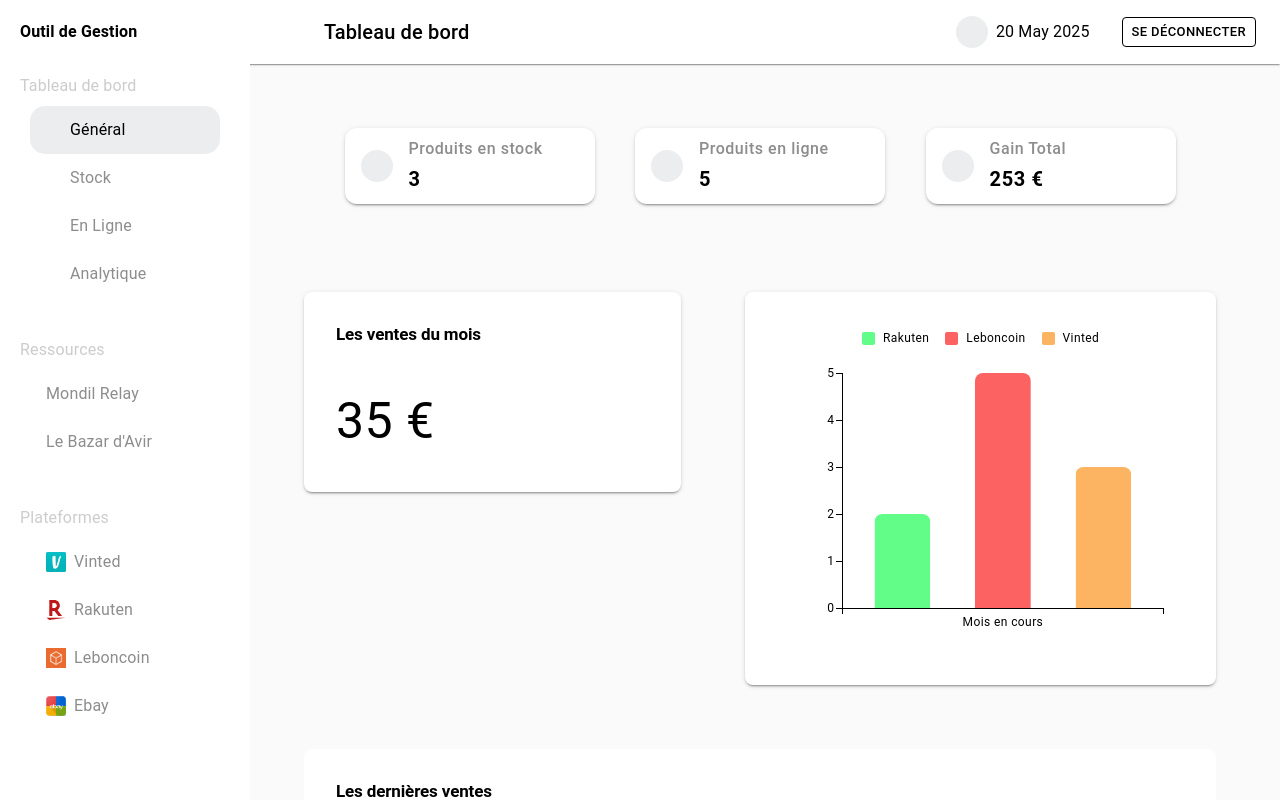
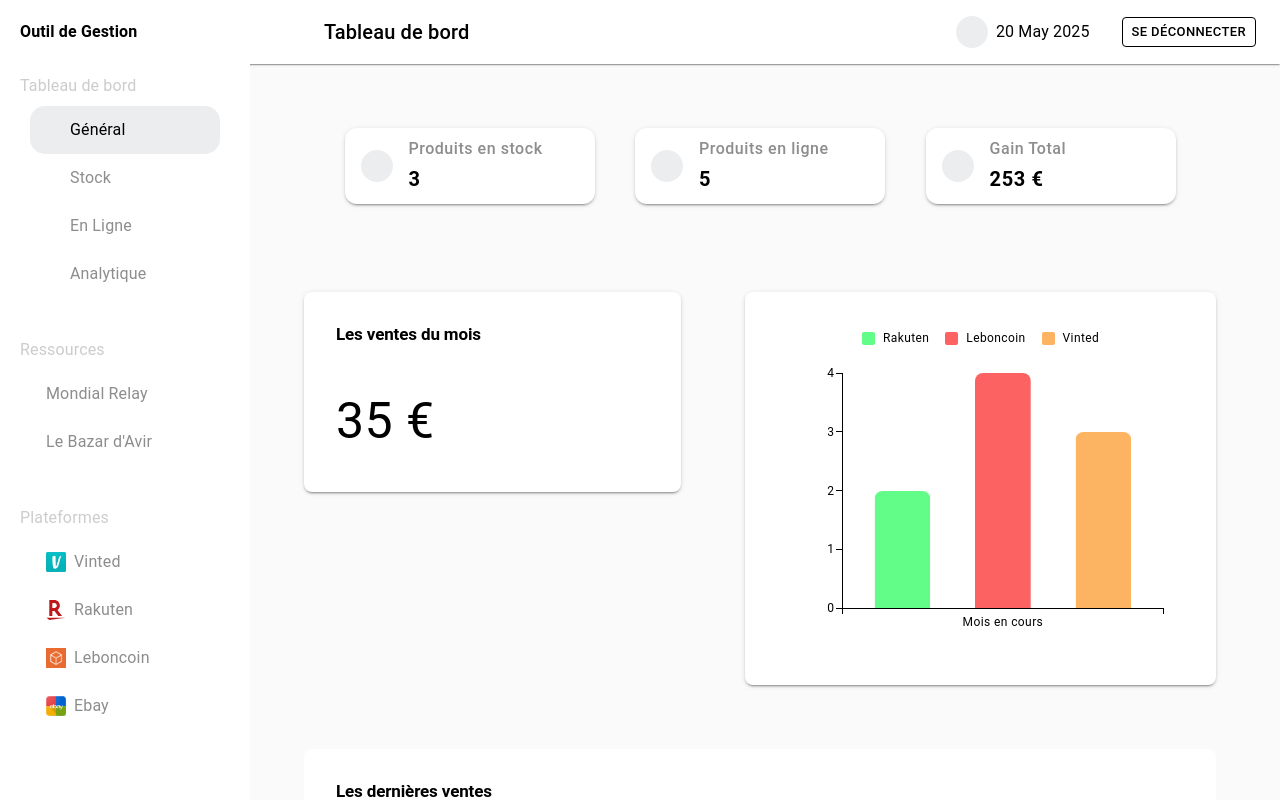
Before and after one commit to AvirKarakitsos/REACT_management, a React (Vite) app: page / in a window 1280 px wide. Shown: the top 800 px of the page. Built offline with nearby package versions, Linux system fonts and the light colour scheme; some icons are missing.

Commit message:
refactor: Bar component

```diff
--- /dev/null
+++ b/src/components/tools/Bar.jsx
@@ -0,0 +1,13 @@
+import { BarChart } from '@mui/x-charts/BarChart';
+
+export default function Bar( {table} ) {
+    //scaleType: 'band',
+    return(
+        <BarChart
+            height={300}
+            borderRadius={8}
+            xAxis={ table.x }
+            series={table.series}
+        />
+    )
+}
--- a/src/pages/Analytic.jsx
+++ b/src/pages/Analytic.jsx
@@ -1,8 +1,10 @@
-import { Box } from '@mui/material';
 import Grid from '../components/tools/Grid'
-import {data} from '../utilities/common.jsx'
+import Bar from '../components/tools/Bar'
+import {gridData, barData2} from '../utilities/common.jsx'
+import { Box, Typography, Paper } from '@mui/material';
 
 export default function Analytic() {
+
     return (
        <Box
             component="main"
@@ -15,8 +17,23 @@ export default function Analytic() {
             }}
         >
 
+            <Paper elevation={2} sx={(theme) => ({
+                    ...theme.customComponents.section,
+                    width: '50%',
+                    borderRadius: 2
+                })}>
 
-            <Grid columns={data.columns} rows={data.rows}/>
+                <Bar table={barData2}/>
+
+            </Paper>
+
+
+            <Box elevation={1} sx={(theme) => theme.customComponents.section}>
+				<Typography variant="h2">
+					Les produits vendus
+				</Typography>
+                <Grid columns={gridData.columns} rows={gridData.rows}/>
+            </Box>
 
         </Box>
     );
--- a/src/pages/Online.jsx
+++ b/src/pages/Online.jsx
@@ -3,7 +3,7 @@ import Form from '../components/tools/Form'
 import CollapseComponent from '../components/tools/Collapse'
 import Grid from '../components/tools/Grid'
 import UploadFileIcon from '@mui/icons-material/UploadFile';
-import { data } from '../utilities/common.jsx'
+import { gridData } from '../utilities/common.jsx'
 
 export default function Online() {
     return (
@@ -64,7 +64,7 @@ export default function Online() {
                 <Typography variant="h2">
                     Les produits en ligne
                 </Typography>
-                <Grid columns={data.columns} rows={data.rows}/>
+                <Grid columns={gridData.columns} rows={gridData.rows}/>
             </Box>
 
         </Box>
--- a/src/pages/Overview.jsx
+++ b/src/pages/Overview.jsx
@@ -1,14 +1,14 @@
 import MiniCard from '../components/tools/MiniCard';
 import Grid from '../components/tools/Grid';
 import CercleContainer from '../components/tools/CercleContainer'
-import {data} from '../utilities/common.jsx'
+import {gridData, barData1} from '../utilities/common.jsx'
 
 import Inventory2Icon from '@mui/icons-material/Inventory2';
 import LaptopIcon from '@mui/icons-material/Laptop';
 import EuroIcon from '@mui/icons-material/Euro';
 
-import { BarChart } from '@mui/x-charts/BarChart';
 import { Box, Typography, Paper } from '@mui/material';
+import Bar from '../components/tools/Bar.jsx';
 
 
 export default function Overview() {
@@ -72,34 +72,9 @@ export default function Overview() {
 						...theme.customComponents.section,
 						width: '50%',
 					})}>
-					<BarChart
-						height={300}
-						borderRadius={8}
-						xAxis={[
-							{
-							scaleType: 'band',
-							data: ['Mois en cours'],
-							barGapRatio: 0.8,
-							},
-						]}
-						series={[
-							{
-							data: [2],
-							color: '#62fd89',
-							label: 'Rakuten'
-							},
-							{
-							data: [5],
-							color: '#fd6262',
-							label: 'Leboncoin'
-							},
-							{
-							data: [3],
-							color: '#fdb462',
-							label: 'Vinted'
-							},
-						]}
-					/>
+
+					<Bar table={barData1}/>
+
 				</Paper>
 
 			</Box>
@@ -109,7 +84,7 @@ export default function Overview() {
 				<Typography variant="h2">
 					Les dernières ventes
 				</Typography>
-				<Grid columns={data.columns} rows={data.rows}/>
+				<Grid columns={gridData.columns} rows={gridData.rows}/>
 			</Box>
 		</Box>
 	);
--- a/src/pages/Stock.jsx
+++ b/src/pages/Stock.jsx
@@ -2,7 +2,7 @@ import { Box, Typography } from '@mui/material';
 import Form from '../components/tools/Form'
 import CollapseComponent from '../components/tools/Collapse'
 import Grid from '../components/tools/Grid'
-import {data} from '../utilities/common.jsx'
+import {gridData} from '../utilities/common.jsx'
 
 
 export default function Stock() {
@@ -28,7 +28,7 @@ export default function Stock() {
 				<Typography variant="h2">
 					Les produits en stock
 				</Typography>
-				<Grid columns={data.columns} rows={data.rows}/>
+				<Grid columns={gridData.columns} rows={gridData.rows}/>
 			</Box>
 
 
--- a/src/utilities/common.jsx
+++ b/src/utilities/common.jsx
@@ -3,7 +3,46 @@ import StoreIcon from '@mui/icons-material/Store';
 import ComputerIcon from '@mui/icons-material/Computer';
 import BarChartIcon from '@mui/icons-material/BarChart';
 
-export const URI = 'http://localhost:4000'
+const plateforms = [
+	{color: '#62fd89', label: 'Rakuten'},
+	{color: '#fd6262', label: 'Leboncoin'},
+	{color: '#fdb462', label: 'Vinted'}
+]
+
+const data1 = [
+		{data: [2]},
+		{data: [4]},
+		{data: [3]},
+	]
+
+const data2 = [
+		{data: [2,7,4], stack: 'total'},
+		{data: [4,1,3], stack: 'total'},
+		{data: [3,0,3], stack: 'total'},
+	]
+
+export const barData1 = {
+	x: [{
+		data: ['Mois en cours'],
+		barGapRatio: 0.8,
+	}],
+	series: data1.map((row,idx) => ({
+		...row,
+		...plateforms[idx]
+	}))
+}
+
+export const barData2 = {
+	x: [{
+		data: ['Janv','Fev','Mars'],
+		categoryGapRatio: 0.5,
+	}],
+	series: data2.map((row,idx) => ({
+		...row,
+		...plateforms[idx]
+	}))
+}
+
 
 
 export const menuData = [
@@ -40,7 +79,7 @@ export const menuData = [
     title: 'Ressources',
     items: [{
 			id: 1,
-			title: 'Mondil Relay',
+			title: 'Mondial Relay',
 			link: "/stock",
 			icone: null
 		},
@@ -82,7 +121,7 @@ export const menuData = [
 ];
 
 
-export const data = {
+export const gridData = {
     columns: [
         { field: 'id', headerName: 'ID', width: 90 },
         { field: 'firstName', headerName: 'Prénom', width: 150 },
```
Lines whose indentation alone changed are shown as unchanged.
